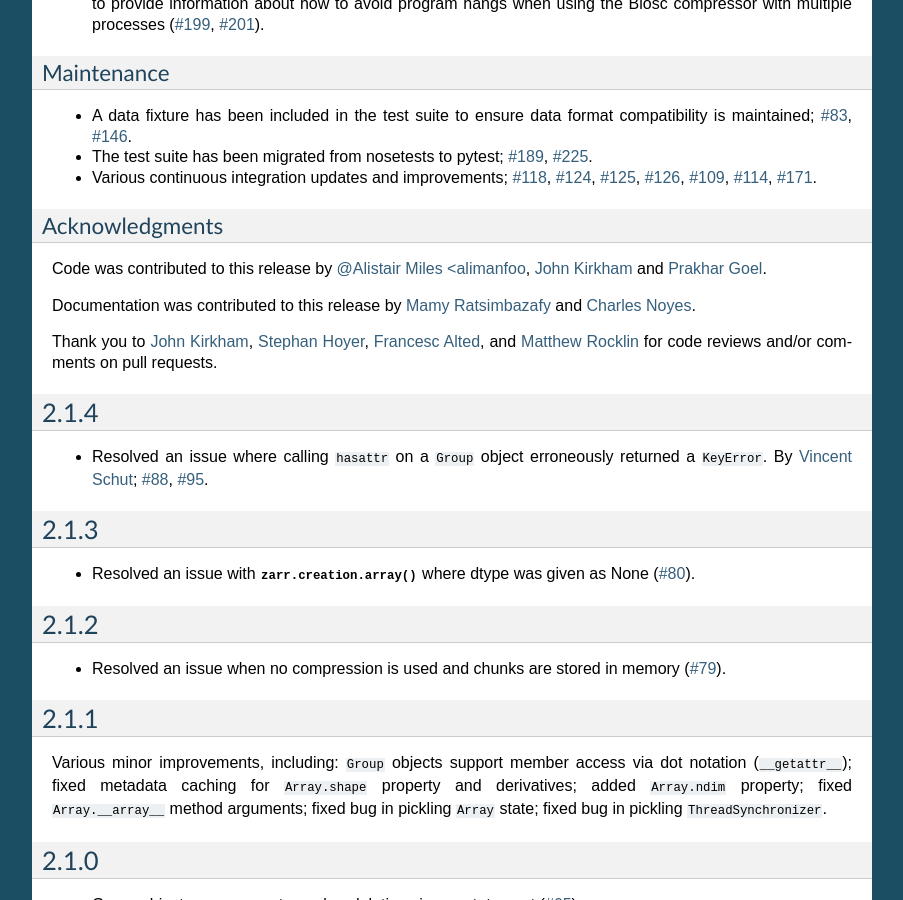
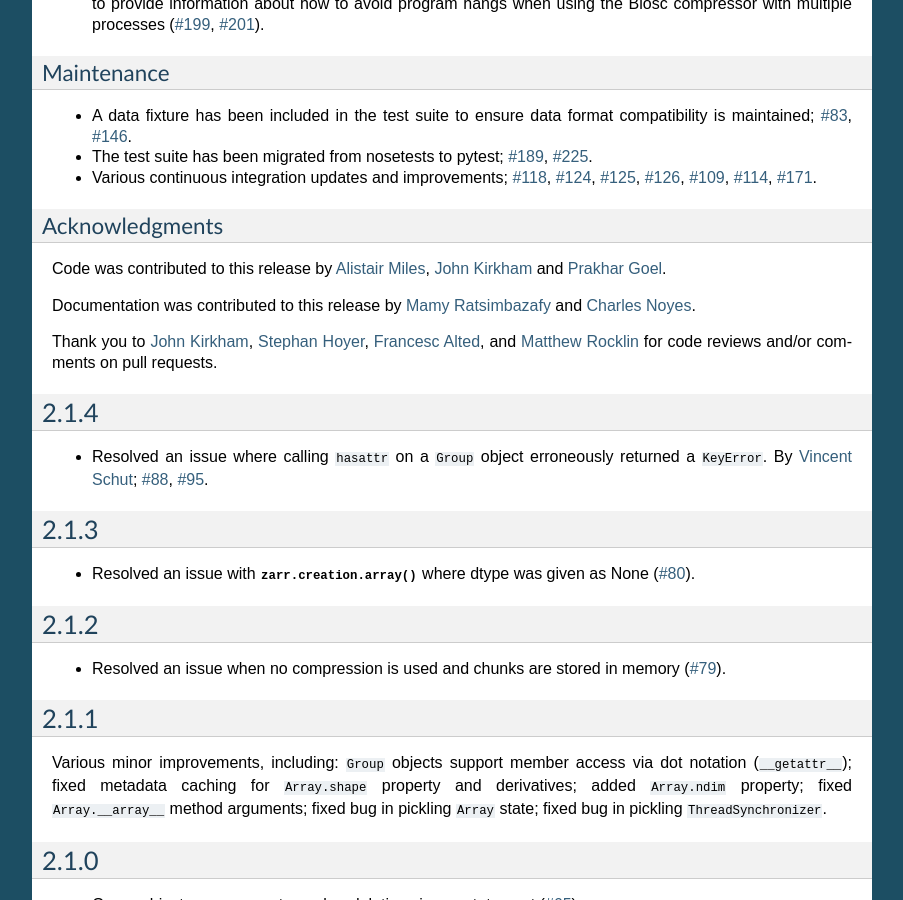
Before and after one commit to enthusiastdev121/zarr-python, a Sphinx documentation site: the page built from docs/release.rst, in a window 1280 px wide and 900 px high, scrolled down 2361 px. Shown: the whole window, without its empty margins (198-1101 px from the left). Built offline with Sphinx 7.4.7, drawn with Linux system fonts in a browser that asks for light colours; the version number could not be read and is left out.

Commit message:
doc fix [ci skip]

```diff
--- a/docs/release.rst
+++ b/docs/release.rst
@@ -197,7 +197,7 @@ Maintenance
 Acknowledgments
 ~~~~~~~~~~~~~~~
 
-Code was contributed to this release by :user:`Alistair Miles <alimanfoo`, :user:`John
+Code was contributed to this release by :user:`Alistair Miles <alimanfoo>`, :user:`John
 Kirkham <jakirkham>` and :user:`Prakhar Goel <newt0311>`.
 
 Documentation was contributed to this release by :user:`Mamy Ratsimbazafy <mratsim>`
```
